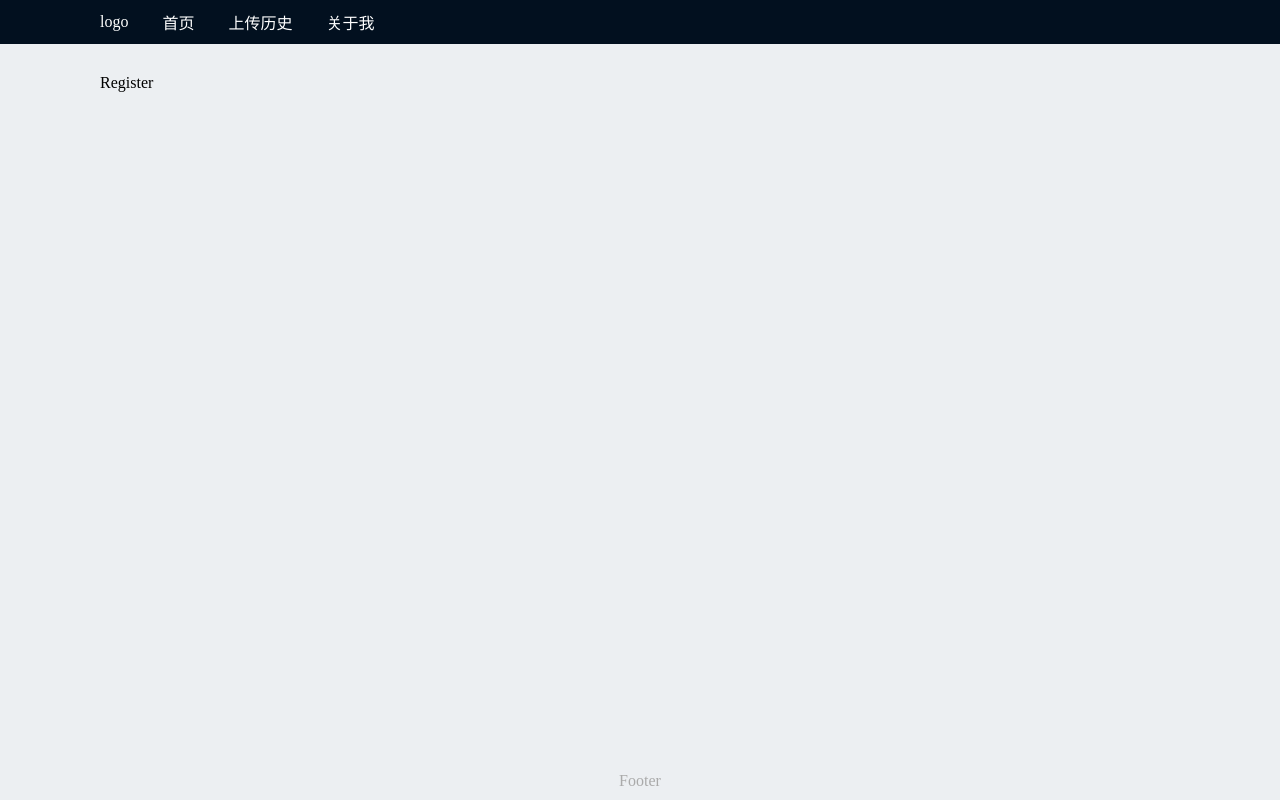
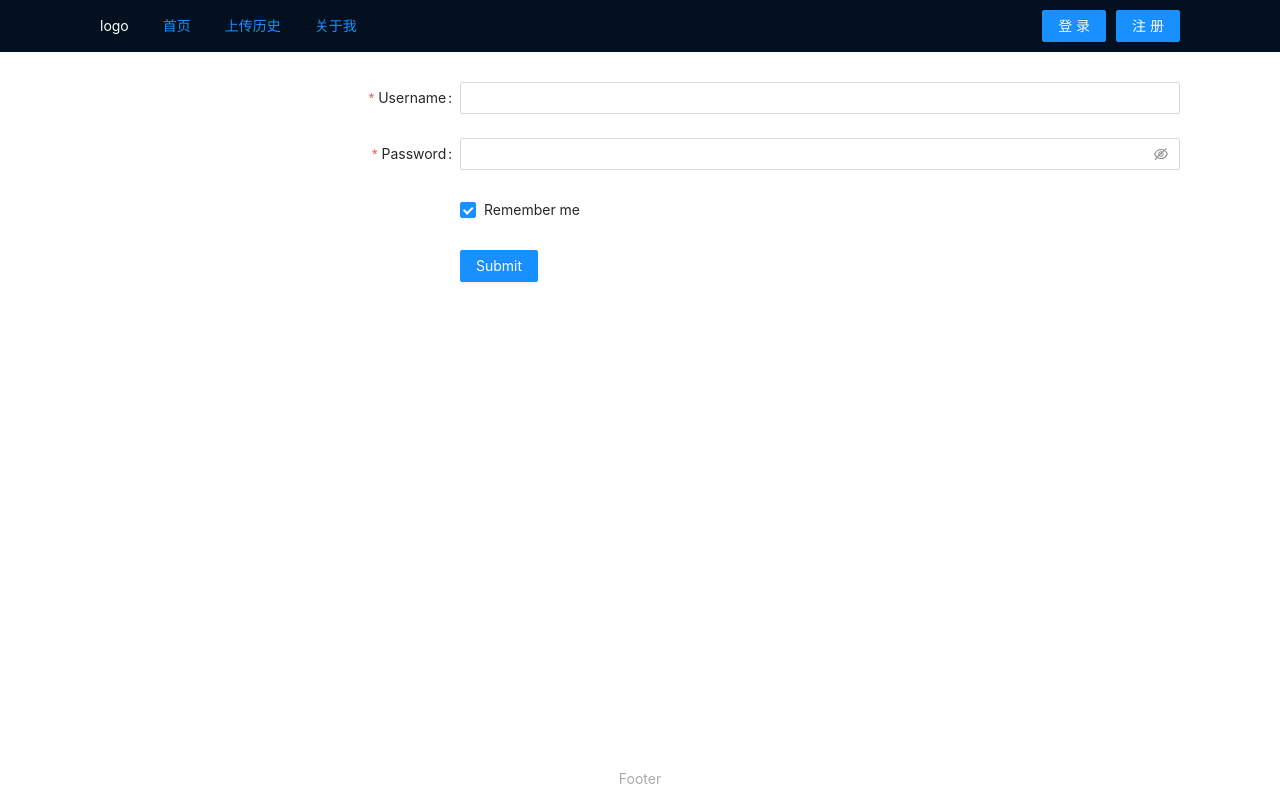
Before and after one commit to LiYuyu123/epic, a React (Create React App) app: page /register in a window 1280 px wide. Built offline with nearby package versions, Linux system fonts and the light colour scheme.

Commit message:
完成登录和注销

```diff
--- a/package.json
+++ b/package.json
@@ -10,6 +10,7 @@
     "@types/node": "^12.0.0",
     "@types/react": "^17.0.0",
     "@types/react-dom": "^17.0.0",
+    "antd": "^4.16.13",
     "mobx": "^6.3.3",
     "mobx-react": "^7.2.0",
     "node-sass": "npm:dart-sass",
--- a/src/App.tsx
+++ b/src/App.tsx
@@ -9,6 +9,7 @@
 import { lazy, Suspense } from "react";
 import Loading from "./components/Loading";
 import styled from 'styled-components';
+
 
 const Home = lazy(() => import("./views/Home"))
 const History = lazy(() => import("./views/History"))
--- a/src/components/Header.tsx
+++ b/src/components/Header.tsx
@@ -1,14 +1,16 @@
-import React from 'react';
+import React, {useState} from 'react';
 import { NavLink } from "react-router-dom";
 import styled from "styled-components";
-
+import {Button} from 'antd';
+import 'antd/dist/antd.css';
 
 const HeaderStyle = styled.header`
     background: #02101f;
     color: white;
     display: flex;
-     padding: 10px 100px;
+    padding: 10px 100px;
     align-items: center;
+    !important;
 `
 const StyleLink = styled(NavLink)`
   margin-left: 34px;
@@ -16,7 +18,14 @@
     border-bottom: 1px solid white;
   }
 `
+const Div=styled.div`
+margin-left: auto;
+`
+const StyleButton=styled(Button)`
+margin-left: 10px;
+`
 const Header = () => {
+   const [isLogin,setIsLogin]=useState(false)
     return (
         <HeaderStyle>
             <div>logo</div>
@@ -25,7 +34,10 @@
                 <StyleLink to="/history" activeClassName="selected" exact>上传历史</StyleLink>
                 <StyleLink to="/about" activeClassName="selected" exact>关于我</StyleLink>
             </nav>
-
+             <Div>
+                 {isLogin ? <>李子杰 <StyleButton type="primary" onClick={()=>setIsLogin(false)}>注销</StyleButton></>:<> <StyleButton type="primary" onClick={()=>setIsLogin(true)}>登录</StyleButton>
+                     <StyleButton type="primary">注册</StyleButton></>}
+             </Div>
         </HeaderStyle>
     )
 }
--- a/src/index.scss
+++ b/src/index.scss
@@ -1,3 +1,4 @@
+@import "helper";
 *{
   margin: 0;
   padding: 0;
@@ -7,6 +8,7 @@
   box-sizing: border-box;
 }
 body{
+ font-family:  $font-hei;
   background: #eceff2;
   font-size: 16px;
 }
--- a/src/views/Register.tsx
+++ b/src/views/Register.tsx
@@ -1,9 +1,52 @@
 import React from 'react';
-const Register=()=>{
-    return(
-        <div>
-            Register
-        </div>
-    )
-}
+import { Form, Input, Button, Checkbox } from 'antd';
+
+
+const Register = () => {
+    const onFinish = (values: any) => {
+        console.log('Success:', values);
+    };
+
+    const onFinishFailed = (errorInfo: any) => {
+        console.log('Failed:', errorInfo);
+    };
+
+    return (
+        <Form
+            name="basic"
+            labelCol={{ span: 8 }}
+            wrapperCol={{ span: 16 }}
+            initialValues={{ remember: true }}
+            onFinish={onFinish}
+            onFinishFailed={onFinishFailed}
+            autoComplete="off"
+        >
+            <Form.Item
+                label="Username"
+                name="username"
+                rules={[{ required: true, message: 'Please input your username!' }]}
+            >
+                <Input />
+            </Form.Item>
+
+            <Form.Item
+                label="Password"
+                name="password"
+                rules={[{ required: true, message: 'Please input your password!' }]}
+            >
+                <Input.Password />
+            </Form.Item>
+
+            <Form.Item name="remember" valuePropName="checked" wrapperCol={{ offset: 8, span: 16 }}>
+                <Checkbox>Remember me</Checkbox>
+            </Form.Item>
+
+            <Form.Item wrapperCol={{ offset: 8, span: 16 }}>
+                <Button type="primary" htmlType="submit">
+                    Submit
+                </Button>
+            </Form.Item>
+        </Form>
+    );
+};
 export default Register
```
Also changed, not shown: 1 other file (tests, documents, lock files or other folders).
